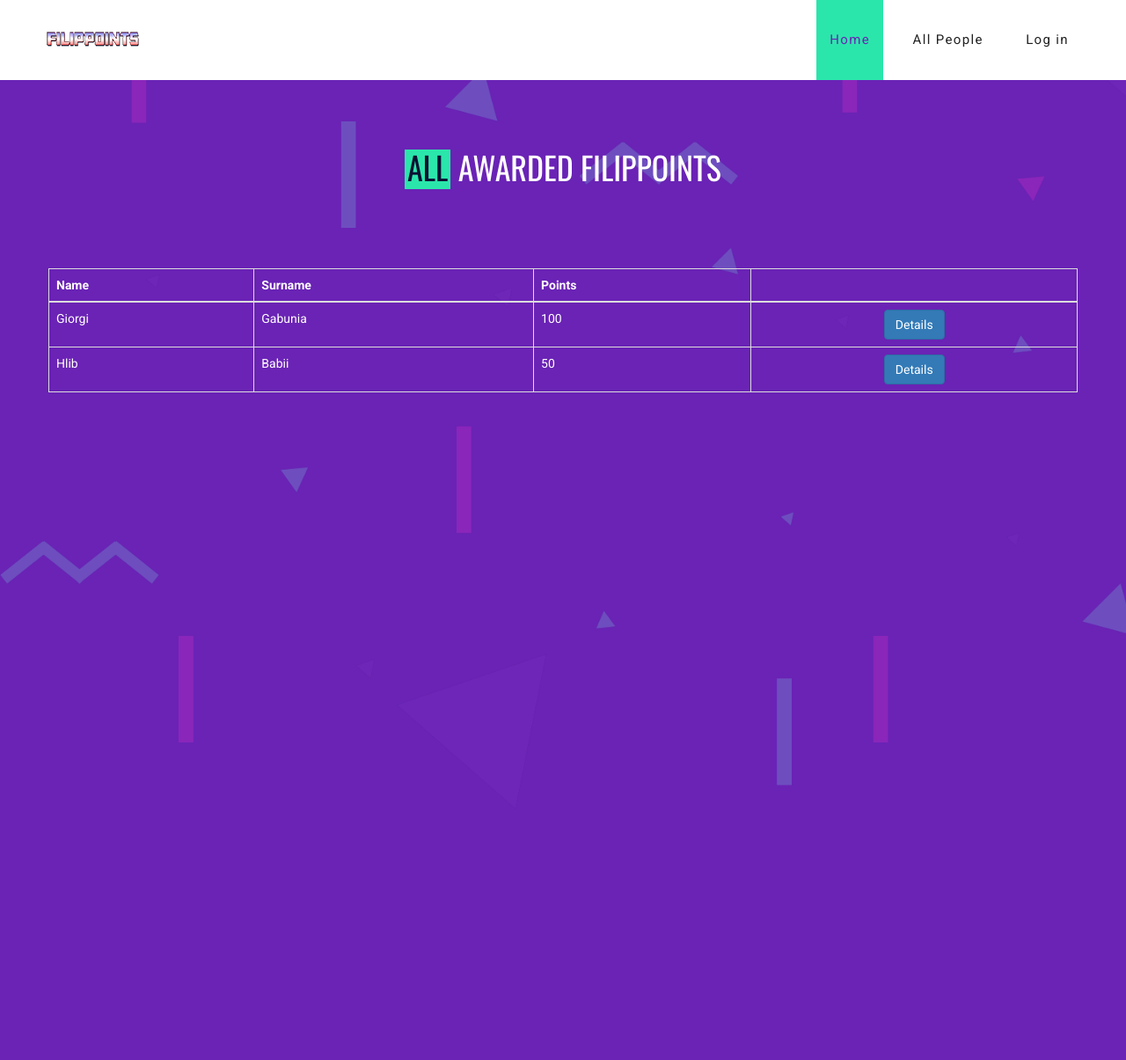
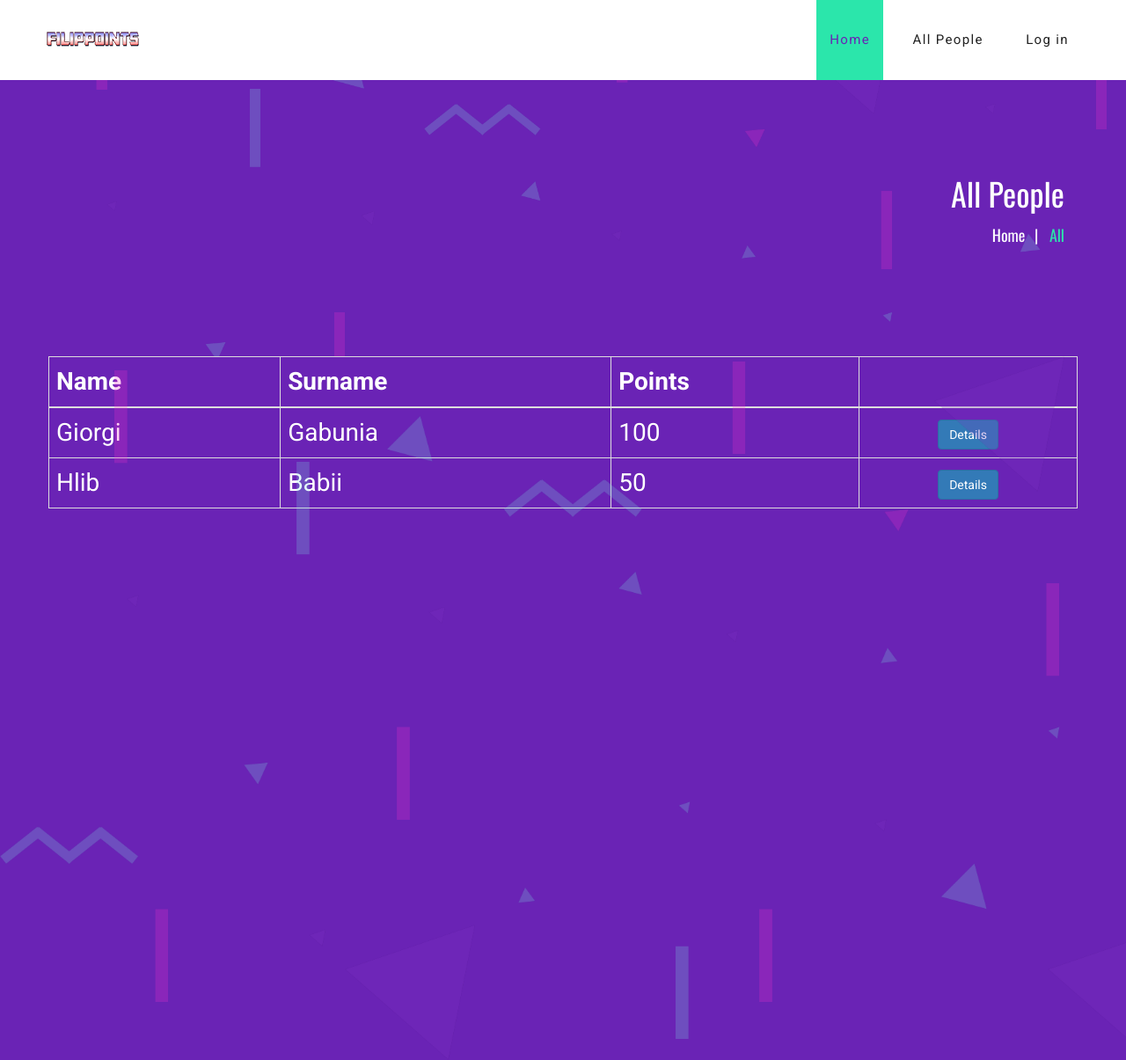
Before and after one commit to ggabunia/FilipPoints, a Django app: page /all/ in a window 1280 px wide. Shown: the whole page at 88% size. Before the commit the page ends 893 px from the top, so only its background shows below. Run offline with Django 3.2, Linux system fonts and the light colour scheme; data comes from the database, SQL or seed files in the repository; some libraries are stand-ins or nearby versions.

Commit message:
change css

```diff
--- a/fp_app/templates/fp_app/index.html
+++ b/fp_app/templates/fp_app/index.html
@@ -30,7 +30,7 @@
 			<div class="container">
 				<div class="row">
 					<!-- single card -->
-					<div class="col-md-4 col-sm-6">
+					<div class="col-lg-4 col-md-6 col-sm-12 col-xs-12">
 						<div class="lab-card">
 							<div class="icon">
 								<i class="flaticon-018-laptop-1"></i>
@@ -40,7 +40,7 @@
 						</div>
 					</div>
 					<!-- single card -->
-					<div class="col-md-4 col-sm-6">
+					<div class="col-lg-4 col-md-6 col-sm-12 col-xs-12">
 						<div class="lab-card">
 							<div class="icon">
 								<i class="flaticon-011-compass"></i>
@@ -50,7 +50,7 @@
 						</div>
 					</div>
 					<!-- single card -->
-					<div class="col-md-4 col-sm-12">
+					<div class="col-lg-4 col-md-12 col-sm-12 col-xs-12">
 						<div class="lab-card">
 							<div class="icon">
 								<i class="flaticon-012-cube"></i>
--- a/fp_app/templates/fp_app/person_list.html
+++ b/fp_app/templates/fp_app/person_list.html
@@ -1,25 +1,28 @@
 {% extends "base.html" %}
 
 {% block content %}
-<div class="about-section">
-  <div class="overlay"></div>
-  <!-- card section -->
-  <div class="card-section">
-    <div class="container">
-      <div class="row">
-          &nbsp;
-      </div>
-    </div>
-  </div>
-  <!-- card section end-->
+<!-- Page header -->
+	<div class="page-top-section">
+		<div class="overlay"></div>
+		<div class="container text-right">
+			<div class="page-info">
+				<h2>All People</h2>
+				<div class="page-links">
+					<a href="/">Home</a>
+					<span>All</span>
+				</div>
+			</div>
+		</div>
+	</div>
+	<!-- Page header end-->
+
 
 
   <!-- About contant -->
-  <div class="about-contant my-container">
+  <div class="about-contant my-container with-bg">
+    		<div class="overlay"></div>
     <div class="container">
-      <div class="section-title">
-        <h2 class="text-center list-title"><span>All </span> awarded FilipPoints</h2>
-      </div>
+
       <div class="row">
         <table class="table table-bordered table-responsive index-table">
           <thead>
--- a/static/css/style.css
+++ b/static/css/style.css
@@ -1705,6 +1705,7 @@ ul {
 
 	.index-table{
 		color: white;
+		font-size: 2em;
 	}
 .list-title{
 	margin-bottom: 50px;
@@ -1721,3 +1722,6 @@ ul {
 .my-margined{
 	margin-top: 150px;
 }
+.with-bg{
+	background: #6a23b5;
+}
--- a/templates/base.html
+++ b/templates/base.html
@@ -40,7 +40,7 @@
     <!-- Header section -->
         <header class="header-section">
           <div class="logo">
-            <img src="{% static 'images/logo.png' %}" alt="">
+              <a href="/"><img src="{% static 'images/logo.png' %}" alt=""></a>
             <!-- Logo -->
           </div>
           <!-- Navigation -->
```
